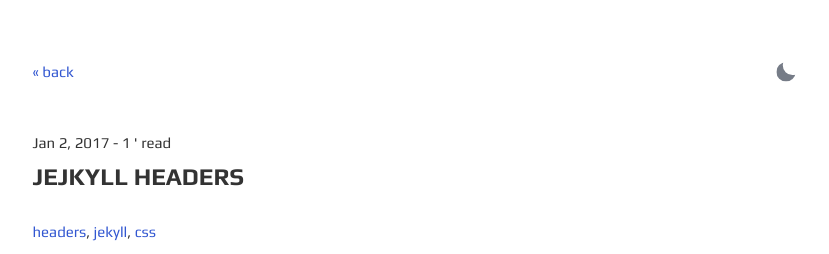
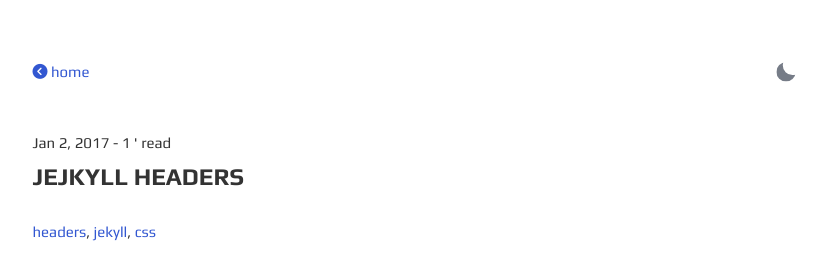
Before and after one commit to ZollaMaga/newsblog, a Jekyll site: the page built from _posts/2017-01-02-headers-test.md, in a window 1280 px wide. Shown: the top 254 px of the page, without its empty margins (225-1054 px from the left). Built offline with Jekyll 4.4.1, drawn with Linux system fonts in a browser that asks for light colours.

Commit message:
Update post.html

```diff
--- a/_layouts/post.html
+++ b/_layouts/post.html
@@ -5,7 +5,7 @@
 
 <section class="post">
   <div class="flex-row-between">
-	  <a href="{{ site.url }}{{ site.baseurl }}/">« back</a>
+	  <a href="{{ site.url }}{{ site.baseurl }}/"><i class="fa fa-chevron-circle-left" aria-hidden="true"></i> home</a>
     <button title="Change theme" id="theme-toggle" onclick="modeSwitcher()">
       <div></div>
     </button>
```
